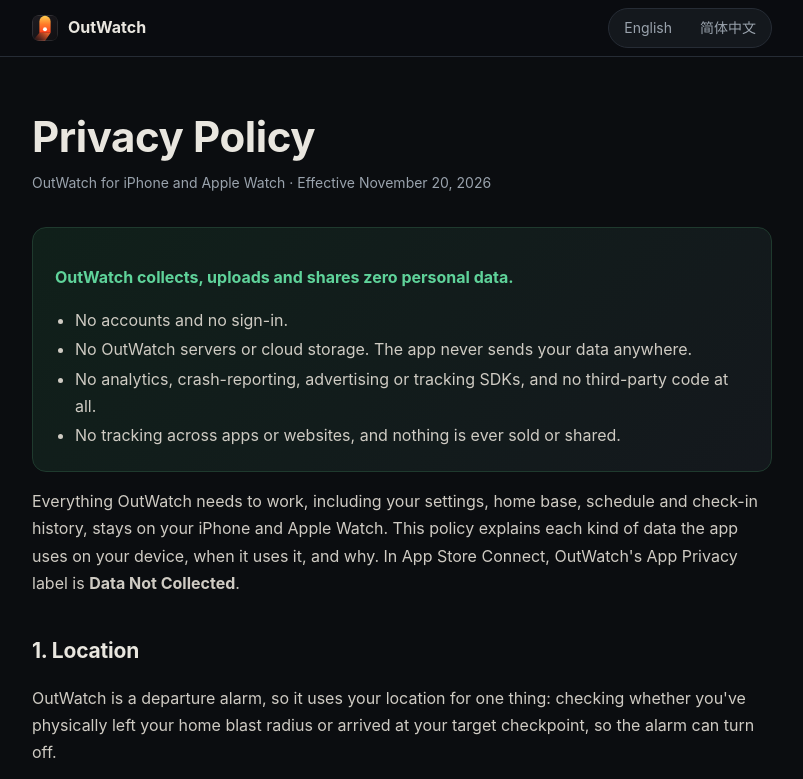
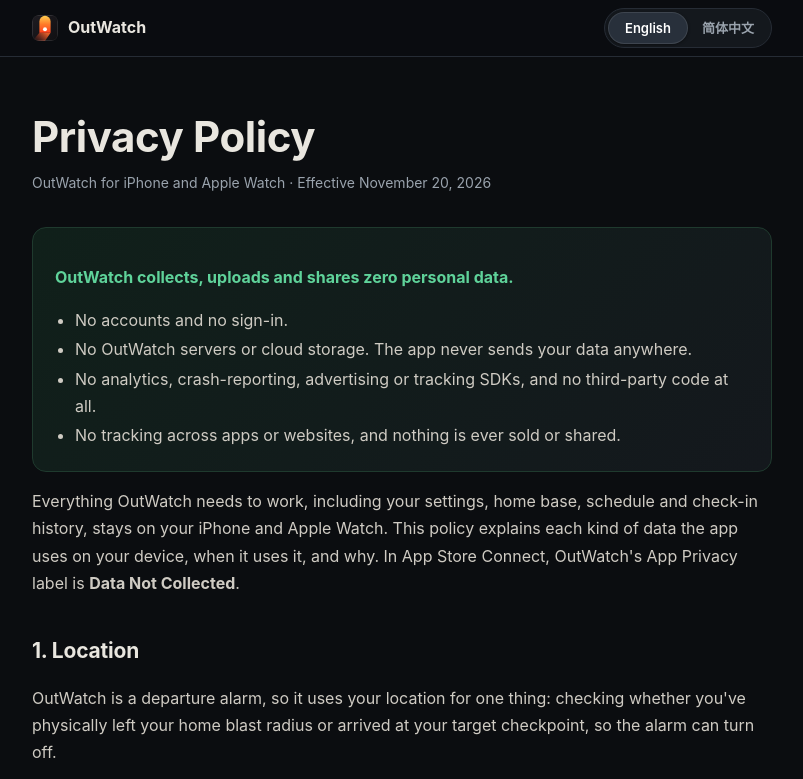
Before and after one commit to Ousinki/outwatch-support, a plain HTML site: page privacy.html in a window 1280 px wide. Shown: the top 779 px of the page, without its empty margins (238-1041 px from the left). Drawn offline with Linux system fonts and the light colour scheme.

Commit message:
feat: add animated segmented language switcher to privacy policy

```diff
--- a/privacy.html
+++ b/privacy.html
@@ -45,9 +45,47 @@
   .mark {
     width: 26px; height: 26px; border-radius: 7px; display: block;
   }
-  .lang { display: flex; gap: 4px; background: var(--surface); border: 1px solid var(--border); border-radius: 999px; padding: 3px; font-size: 14px; }
-  .lang a { color: var(--muted); text-decoration: none; padding: 4px 12px; border-radius: 999px; }
-  .lang a:hover { color: var(--text); background: #1f252d; }
+  .lang {
+    position: relative;
+    display: inline-grid;
+    grid-template-columns: 1fr 1fr;
+    align-items: center;
+    background: var(--surface);
+    border: 1px solid var(--border);
+    border-radius: 999px;
+    padding: 3px;
+    font-size: 13px;
+    font-weight: 600;
+  }
+  .lang-thumb {
+    position: absolute;
+    top: 3px;
+    bottom: 3px;
+    left: 3px;
+    width: calc(50% - 3px);
+    border-radius: 999px;
+    background: #28303b;
+    box-shadow: 0 1px 3px rgba(0,0,0,0.4), 0 0 0 1px rgba(255,255,255,0.10) inset;
+    transition: transform 0.24s cubic-bezier(0.22, 1, 0.36, 1);
+    pointer-events: none;
+  }
+  html[data-active-lang="zh"] .lang-thumb { transform: translateX(100%); }
+  .lang a {
+    position: relative;
+    z-index: 1;
+    text-align: center;
+    color: var(--muted);
+    text-decoration: none;
+    padding: 5px 14px;
+    border-radius: 999px;
+    transition: color 0.18s ease;
+    white-space: nowrap;
+  }
+  .lang a:hover { color: var(--text); }
+  html[data-active-lang="en"] .lang a[data-lang="en"],
+  html[data-active-lang="zh"] .lang a[data-lang="zh"] { color: #ffffff; }
+  html[data-active-lang="en"] #zh,
+  html[data-active-lang="zh"] #en { display: none; }
   .intro { padding: 56px 0 8px; }
   h1 { font-size: clamp(30px, 5.5vw, 42px); line-height: 1.15; margin: 0 0 10px; letter-spacing: -0.4px; }
   h2 { font-size: 21px; margin: 36px 0 10px; letter-spacing: -0.2px; }
@@ -68,6 +106,7 @@
   .table td { color: #cfcbc3; }
   article { padding-bottom: 32px; }
   article + article { border-top: 1px solid var(--border); margin-top: 24px; padding-top: 8px; }
+  html[data-active-lang] article + article { border-top: 0; margin-top: 0; padding-top: 0; }
   footer { border-top: 1px solid var(--border); padding: 28px 0 48px; color: var(--muted); font-size: 14px; }
   footer .wrap { display: flex; flex-wrap: wrap; gap: 12px 24px; justify-content: space-between; }
   @media (max-width: 600px) {
@@ -78,15 +117,28 @@
     .table td:first-child { white-space: normal; }
   }
 </style>
+<script>
+(function () {
+  var h = location.hash;
+  var saved = null;
+  try { saved = localStorage.getItem('outwatch.privacy.lang'); } catch (e) {}
+  var lang = (h === '#zh' || h === '#health-zh') ? 'zh'
+    : (h === '#en' || h === '#health') ? 'en'
+    : (saved === 'zh' || saved === 'en') ? saved
+    : ((navigator.language || '').toLowerCase().indexOf('zh') === 0 ? 'zh' : 'en');
+  document.documentElement.setAttribute('data-active-lang', lang);
+})();
+</script>
 </head>
 <body>
 
 <header class="top">
   <div class="wrap">
     <a class="brand" href="./"><img class="mark" src="./favicon.svg" width="26" height="26" alt="">OutWatch</a>
-    <nav class="lang" aria-label="Language">
-      <a href="#en" hreflang="en">English</a>
-      <a href="#zh" hreflang="zh-Hans">简体中文</a>
+    <nav class="lang" role="tablist" aria-label="Language">
+      <span class="lang-thumb" aria-hidden="true"></span>
+      <a href="#en" hreflang="en" data-lang="en" role="tab">English</a>
+      <a href="#zh" hreflang="zh-Hans" data-lang="zh" role="tab">简体中文</a>
     </nav>
   </div>
 </header>
@@ -266,5 +318,55 @@
   </div>
 </footer>
 
+<script>
+(function () {
+  var root = document.documentElement;
+  var tabs = document.querySelectorAll('.lang a[data-lang]');
+
+  function applyLang(lang, options) {
+    if (lang !== 'zh' && lang !== 'en') return;
+    root.setAttribute('data-active-lang', lang);
+    root.lang = lang === 'zh' ? 'zh-Hans' : 'en';
+    tabs.forEach(function (tab) {
+      var active = tab.getAttribute('data-lang') === lang;
+      tab.setAttribute('aria-selected', active ? 'true' : 'false');
+      if (active) {
+        tab.setAttribute('aria-current', 'true');
+      } else {
+        tab.removeAttribute('aria-current');
+      }
+    });
+    if (options && options.persist) {
+      try { localStorage.setItem('outwatch.privacy.lang', lang); } catch (e) {}
+    }
+    if (options && options.hash) {
+      try { history.replaceState(null, '', '#' + lang); } catch (e) {}
+    }
+    if (options && options.scrollTop) {
+      window.scrollTo({ top: 0, behavior: 'smooth' });
+    }
+  }
+
+  var initial = root.getAttribute('data-active-lang') || 'en';
+  applyLang(initial, { persist: false, hash: false, scrollTop: false });
+
+  tabs.forEach(function (tab) {
+    tab.addEventListener('click', function (e) {
+      e.preventDefault();
+      var lang = tab.getAttribute('data-lang');
+      applyLang(lang, { persist: true, hash: true, scrollTop: true });
+    });
+  });
+
+  window.addEventListener('hashchange', function () {
+    var h = location.hash;
+    if (h === '#zh' || h === '#health-zh') {
+      applyLang('zh', { persist: true, hash: false, scrollTop: h === '#zh' });
+    } else if (h === '#en' || h === '#health') {
+      applyLang('en', { persist: true, hash: false, scrollTop: h === '#en' });
+    }
+  });
+})();
+</script>
 </body>
 </html>
```
